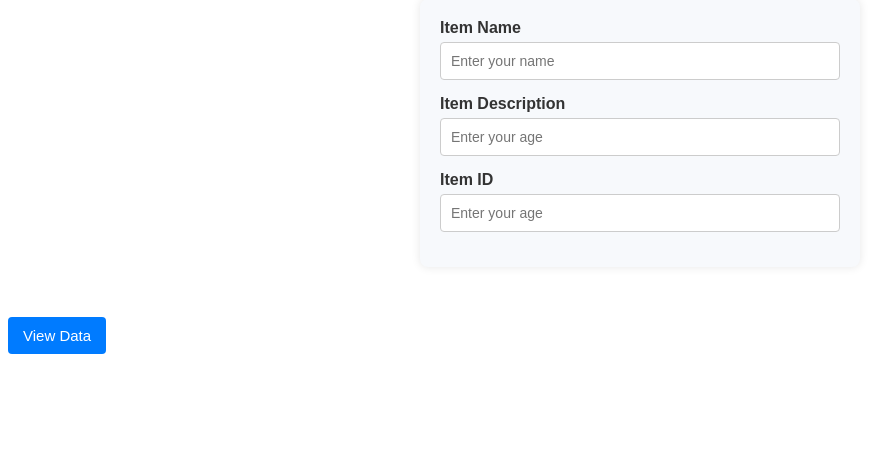
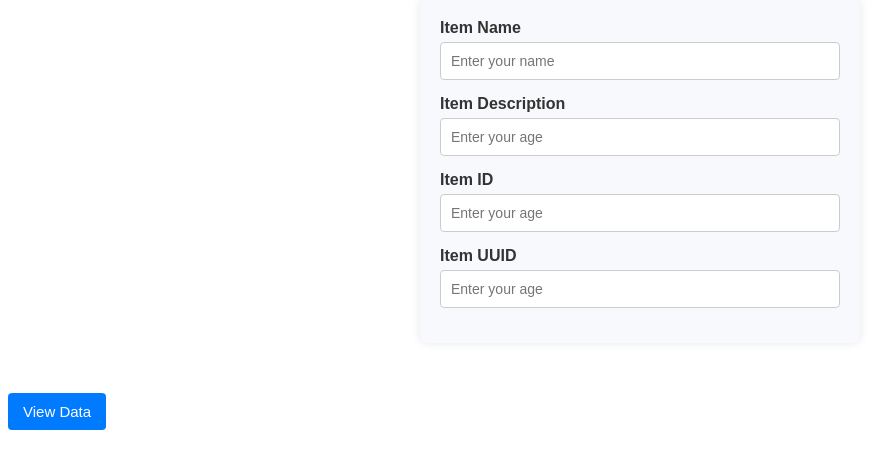
Before and after one commit to vishnu111yadav/github-tutedude-assignment, a Flask app: template frontend/templates/To-Do.html in a window 1280 px wide. Shown: the part 115-584 px from the top of the page, without its empty margins (0-895 px from the left). Run offline with Flask 3, Linux system fonts and the light colour scheme; the template is opened without the code that fills it, so the values that code supplies are empty.

Commit message:
Item UUID

```diff
--- a/frontend/templates/To-Do.html
+++ b/frontend/templates/To-Do.html
@@ -18,6 +18,9 @@
             <input type="text" name="age" id="age" placeholder="Enter your age">
             <br>
             <label for="age">Item ID</Label>
+            <input type="text" name="age" id="age" placeholder="Enter your age">
+            <br>
+            <label for="age">Item UUID</Label>
             <input type="text" name="age" id="age" placeholder="Enter your age">
             <br>
         </form>
```
